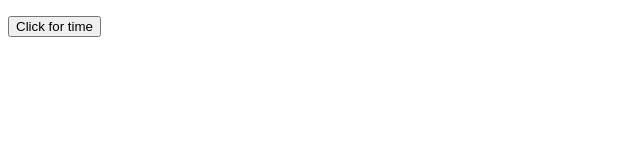
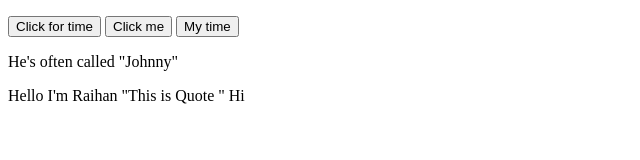
Before and after one commit to raihan-biswas-dev/javascript, a plain HTML site: page JavaScript/Event/index.html in a window 1280 px wide. Shown: the whole page, without its empty margins (0-640 px from the left). Drawn offline with Linux system fonts and the light colour scheme.

Commit message:
Escape Characters | String Length | Template Strings

```diff
--- a/JavaScript/Event/index.html
+++ b/JavaScript/Event/index.html
@@ -12,6 +12,36 @@
 
     <p id="myEvent"></p>
     <button onclick="document.getElementById('myEvent').innerHTML = Date()">Click for time</button>
+    <button onclick="this.innerHTML = Date()">Click me</button>
+
+
+
+    <button onclick="timeFunc()">My time</button>
+    <p id="mypara"></p>
+
+    <p id="myText"></p>
+    <p id="myText2"></p>
+
+
+    <script>
+        function timeFunc() {
+            document.getElementById('mypara').innerHTML = Date();
+        }
+
+        let a = "I'm Raihan";
+        let b = "I'm anik";
+        let c = a + " " + b;
+        console.log(c)
+
+        let text = `He's often called "Johnny"`;
+
+        let text2 = "Hello I'm Raihan \"This is Quote \"  Hi ";
+
+        document.getElementById('myText').innerHTML = text;
+        document.getElementById('myText2').innerHTML = text2;
+    </script>
+
+
 </body>
 
 </html>
```
